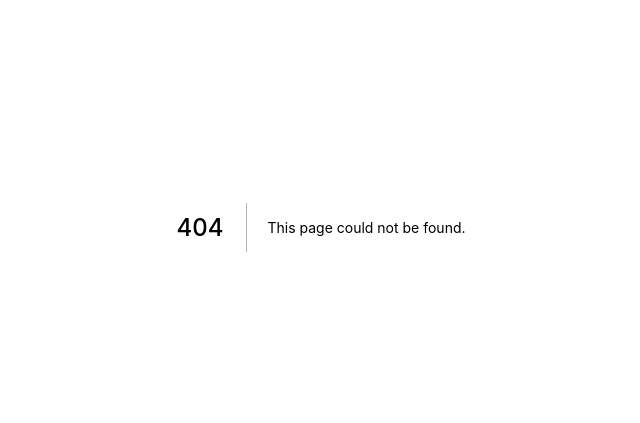
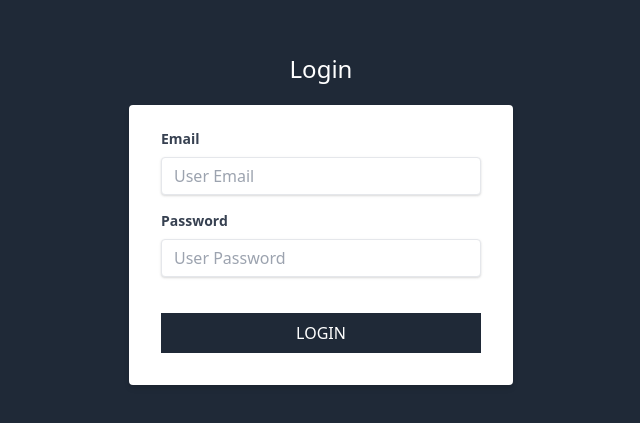
Before and after one commit to raurbanom/CRMClient, a Next.js app: page /login in a window 1280 px wide. Before the commit this address had no page. Shown: the part 173-596 px from the top of the page, without its empty margins (319-959 px from the left). Built offline with nearby package versions, Linux system fonts and the light colour scheme.

Commit message:
Add login form

```diff
--- a/components/Layout.js
+++ b/components/Layout.js
@@ -1,8 +1,11 @@
 import React from 'react';
 import Head from 'next/head'
 import Sidebar from './Sidebar';
+import { useRouter } from 'next/router'
 
 const Layout = ({ children }) => {
+
+    const router = useRouter();
     return (
         <>
             <Head>
@@ -11,14 +14,22 @@
                 <link href="https://unpkg.com/tailwindcss@^2/dist/tailwind.min.css" rel="stylesheet" />
             </Head>
 
-            <div className="bg-gray-200 min-h-screen">
-                <div className="flex min-h-screen">
-                    <Sidebar />
-                    <main className="sm:w-2/3 xl:w-4/5 sm:min-h-screen p-5">
+            {router.pathname === "/login" || router.pathname === "/newaccount" ? (
+                <div className="bg-gray-800 min-h-screen flex flex-col justify-center">
+                    <div>
                         {children}
-                    </main>
+                    </div>
                 </div>
-            </div>
+            ) : (
+                <div className="bg-gray-200 min-h-screen">
+                    <div className="flex min-h-screen">
+                        <Sidebar />
+                        <main className="sm:w-2/3 xl:w-4/5 sm:min-h-screen p-5">
+                            {children}
+                        </main>
+                    </div>
+                </div >
+            )}
         </>
     );
 }
--- a/components/Sidebar.js
+++ b/components/Sidebar.js
@@ -5,7 +5,6 @@
 const Sidebar = () => {
 
     const router = useRouter();
-    console.log(router.pathname)
 
     return (
         <aside className="bg-gray-800 sm:w-1/3 xl:w-1/5 sm:min-h-screen p-5">
--- /dev/null
+++ b/pages/login.js
@@ -0,0 +1,39 @@
+import React from 'react';
+import Layout from '../components/Layout'
+
+const Login = () => {
+    return (
+        <>
+            <Layout>
+                <h1 className="text-center text-2xl text-white font-light">Login</h1>
+                <div className="flex justify-center mt-5">
+                    <div className="w-full max-w-sm">
+                        <form className="bg-white rounded shadow-md px-8 pt-6 pb-8 mb-4">
+                            <div className="mb-4">
+                                <label className="block text-gray-700 text-sm font-bold mb-2" htmlFor="email">
+                                    Email
+                                </label>
+                                <input
+                                    className="shadow appearance-none border rounded w-full py-2 px-3 text-gray-700 leading-tight focus:outline-none focus:shadow-outline focus:ring-1"
+                                    id="email" type="email" placeholder="User Email" />
+                            </div>
+                            <div className="mb-4">
+                                <label className="block text-gray-700 text-sm font-bold mb-2" htmlFor="password">
+                                    Password
+                                </label>
+                                <input
+                                    className="shadow appearance-none border rounded w-full py-2 px-3 text-gray-700 leading-tight focus:outline-none focus:shadow-outline focus:ring-1"
+                                    id="password" type="password" placeholder="User Password" />
+                            </div>
+                            <input type="submit"
+                                className="bg-gray-800 w-full mt-5 p-2 text-white uppercase hover:bg-gray-900"
+                                value="Login" />
+                        </form>
+                    </div>
+                </div>
+            </Layout>
+        </>
+    );
+}
+
+export default Login;
```
Also changed, not shown: pages/newaccount.js (added, +14 -0 lines).
